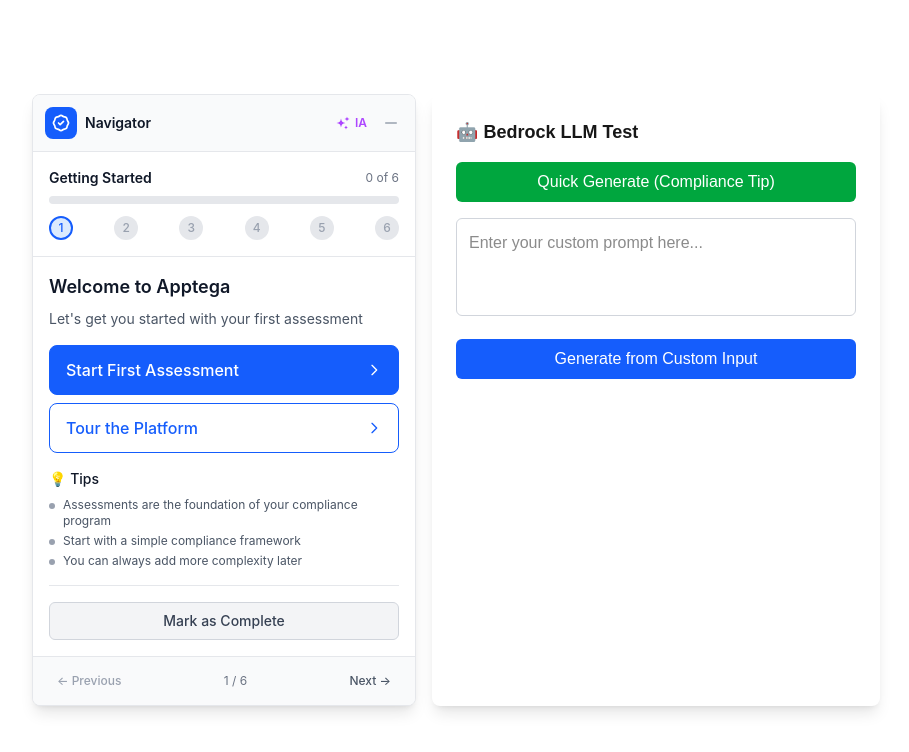
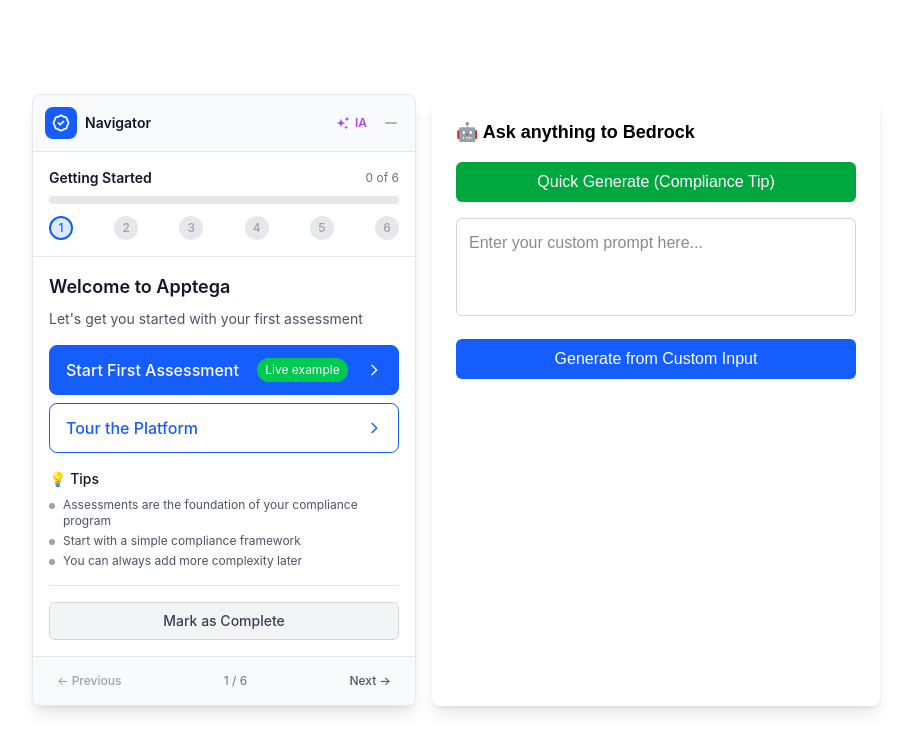
Before and after one commit to dimi7707/mvp-apptega-navigator-public, a Next.js app: page / in a window 1280 px wide. Shown: the top 752 px of the page, without its empty margins (160-1069 px from the left). Built offline with nearby package versions, Linux system fonts and the light colour scheme.

Commit message:
A lot of general improvements

```diff
--- a/src/app/page.tsx
+++ b/src/app/page.tsx
@@ -49,7 +49,7 @@
 
         {/* Bedrock Test Panel */}
         <div className="w-full max-w-md bg-white rounded-lg shadow-lg p-6" data-test="bedrock-test-panel">
-          <h2 className="text-lg font-semibold mb-4">🤖 Bedrock LLM Test</h2>
+          <h2 className="text-lg font-semibold text-black mb-4">🤖 Ask anything to Bedrock</h2>
 
           {/* Quick Generate Button */}
           <button
--- a/src/components/NavigatorWidget.tsx
+++ b/src/components/NavigatorWidget.tsx
@@ -164,8 +164,16 @@
             <span className="text-xs font-semibold">IA</span>
           </button>
           <button
-            onClick={() => setIsMinimized(true)}
+            onClick={() => {
+              // Prefer the embed destroy if present, otherwise fall back to minimizing
+              if (typeof window !== 'undefined' && (window as any).AppregaNavigator && typeof (window as any).AppregaNavigator.destroy === 'function') {
+                (window as any).AppregaNavigator.destroy();
+              } else {
+                setIsMinimized(true);
+              }
+            }}
             className="p-1 text-gray-400 hover:text-gray-600 transition-colors duration-200"
+            data-test="close-button"
           >
             <svg className="w-4 h-4" fill="none" stroke="currentColor" viewBox="0 0 24 24">
               <path strokeLinecap="round" strokeLinejoin="round" strokeWidth={2} d="M20 12H4" />
--- a/src/components/StepGuide.tsx
+++ b/src/components/StepGuide.tsx
@@ -114,6 +114,11 @@
               >
                 <div className="flex items-center justify-between">
                   <span className="font-medium">{action.label}</span>
+                  {action.badge && (
+                    <span className="text-xs text-white bg-green-500 px-2 py-1 rounded-full">
+                      {action.badge}
+                    </span>
+                  )}
                   <div className="flex items-center space-x-2">
                     {hasExpandableContent ? (
                       <svg
--- a/src/utils/integrationHelpers.ts
+++ b/src/utils/integrationHelpers.ts
@@ -61,6 +61,7 @@
   }
 
   public sendMessage(message: NavigatorMessage) {
+    console.log("🚀 ~ AppregaIntegration ~ sendMessage ~ message:", message)
     if (typeof window !== 'undefined' && window.parent && window.parent !== window) {
       window.parent.postMessage(message, '*');
     }
--- a/src/utils/stepData.ts
+++ b/src/utils/stepData.ts
@@ -8,6 +8,7 @@
     label: string;
     target?: string;
     action?: string;
+    badge?: string;
   }[];
   tips: string[];
   contextualHelp?: {
@@ -22,7 +23,7 @@
     description: 'Let\'s get you started with your first assessment',
     targetPage: 'dashboard',
     actions: [
-      { label: 'Start First Assessment', target: '/assessments/new' },
+      { label: 'Start First Assessment', action: 'start_first_assessment', badge: 'Live example' },
       { label: 'Tour the Platform', action: 'start_tour' }
     ],
     tips: [
```
Also changed, not shown: 1 other file (tests, documents, lock files or other folders).
